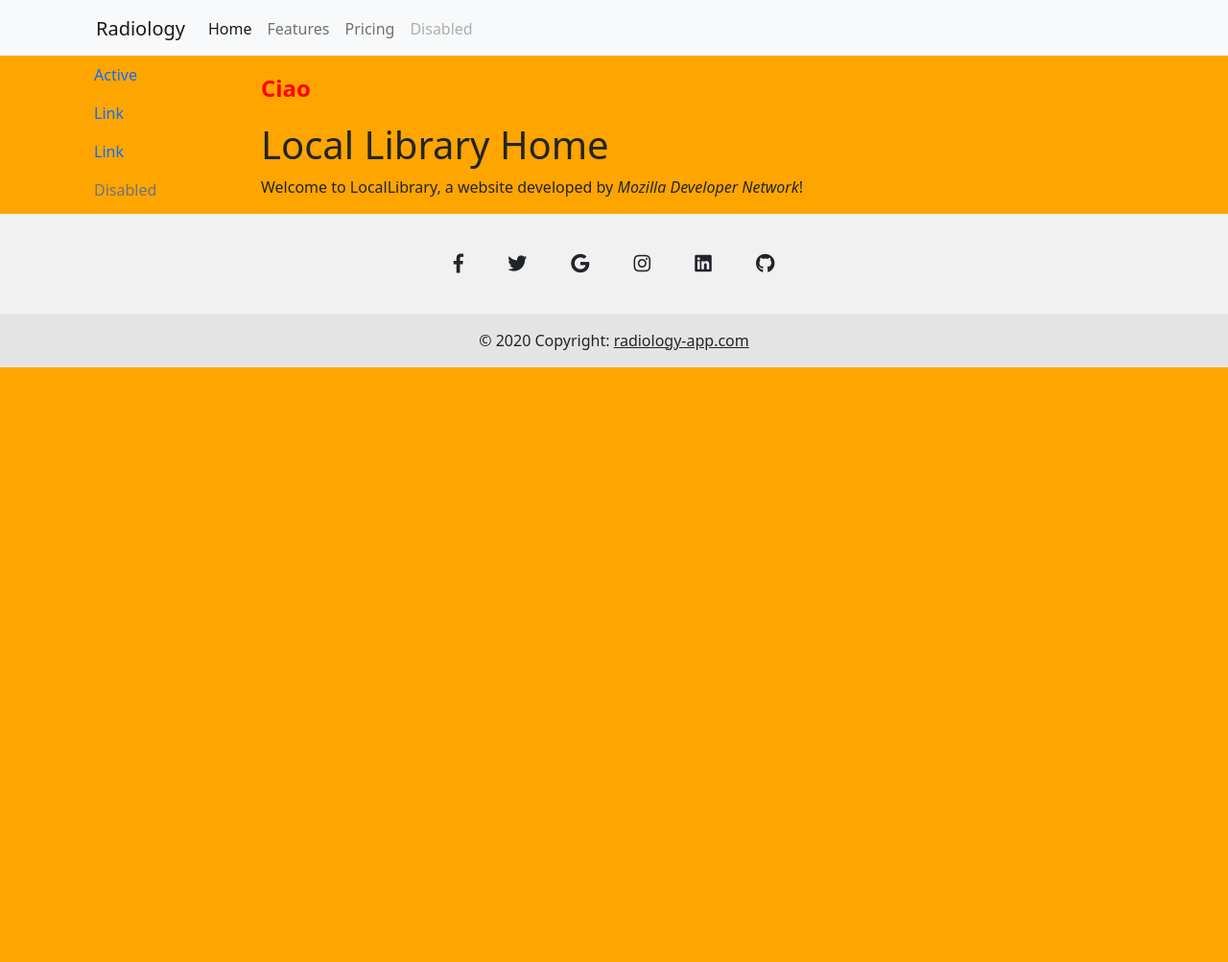
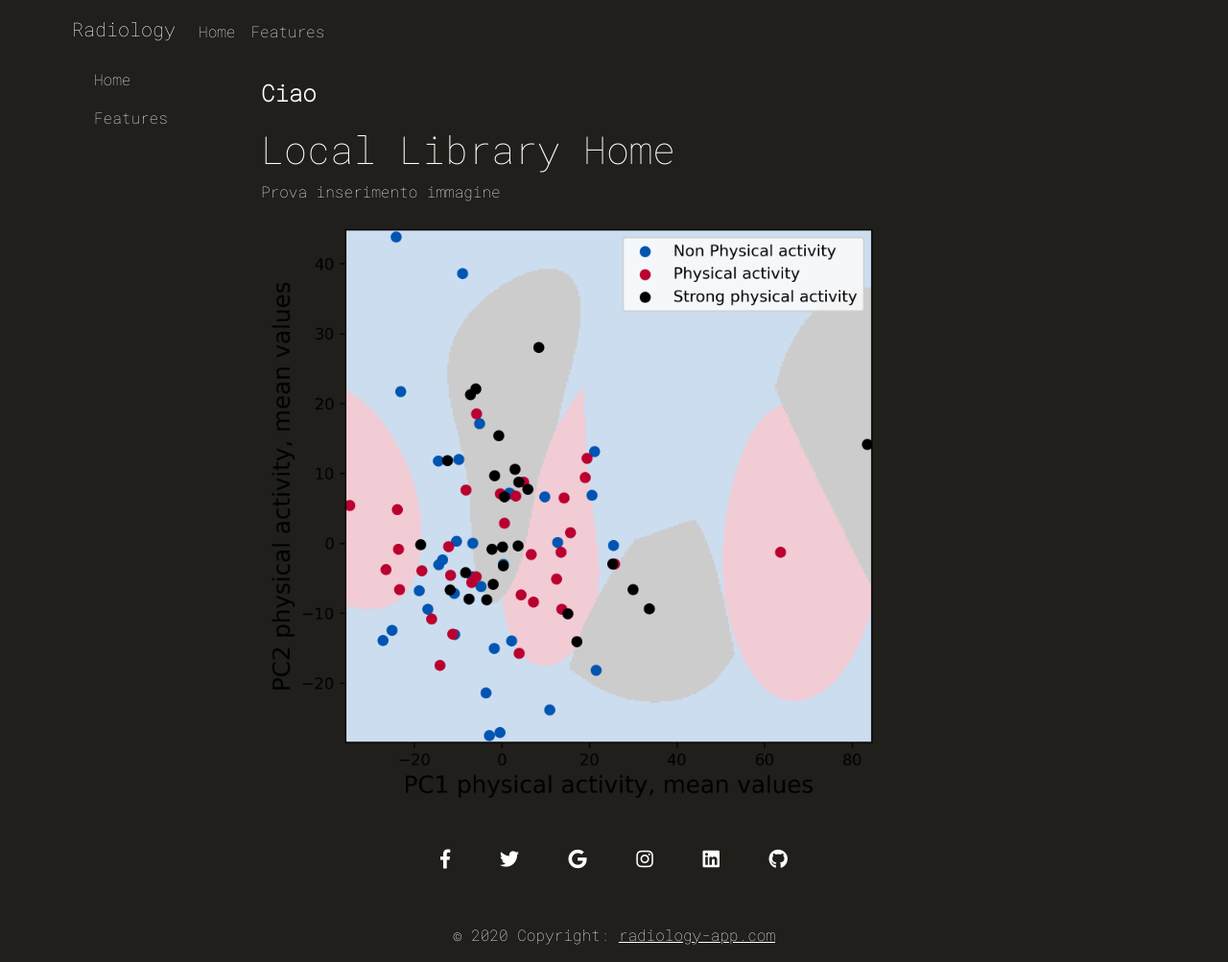
Before and after one commit to Chri1629/radiology_app, a Django app: page /tac/ in a window 1280 px wide. Shown: the whole page at 96% size. Before the commit the page ends 383 px from the top, so only its background shows below. Run offline with Django 3.2, Linux system fonts and the light colour scheme; some libraries are stand-ins or nearby versions.

Commit message:
aggiunge il layout un po' piu carino

```diff
--- a/radiology/radiology/urls.py
+++ b/radiology/radiology/urls.py
@@ -24,4 +24,5 @@ from django.views.generic import RedirectView
 urlpatterns = [
     path('admin/', admin.site.urls),
     path('tac/', include('tac.urls')),
+    path('', include('tac.urls')),
 ] + static(settings.STATIC_URL, document_root=settings.STATIC_ROOT)
--- a/radiology/tac/static/css/styles.css
+++ b/radiology/tac/static/css/styles.css
@@ -1,3 +1,16 @@
+*{
+  font-family:'Roboto Mono', monospace;
+}
+
+body{
+  height: 100%;
+  background-color: rgb(32, 31, 27);
+}
+
+h1 {
+  color: white;
+  }
+
 h2 {
   display: block;
   font-size: 1.5em;
@@ -6,16 +19,46 @@ h2 {
   margin-left: 0;
   margin-right: 0;
   font-weight: bold;
+  color: white;
+  }
+
+p{
+  color: white;
+  }
+
+.navbar{
+  padding-left: 75px;
+  padding-right: 10px;
+  padding-top: 10px;
   color: red;
   }
 
-.navbar{
-    padding-left: 100px;
-    padding-right: 100px;
-    padding-top: 10px;
-
+a.navbar-brand {
+    color: white !important;
+    padding-bottom: 10px;
 }
 
-body{
-    background-color: orange;
+.nav-item.nav-link{
+  color: white  !important;
 }
+
+.nav.nav-stacked{
+  background-color: rgb(32, 31, 27);
+  width: auto;
+  color: white;
+}
+
+
+img {
+  max-width: 70%;
+  height: auto;
+}
+
+.item {
+  width: 100px;
+  min-height: 100px;
+  max-height: auto;
+  float: left;
+  margin: 3px;
+  padding: 3px;
+}
--- a/radiology/tac/templates/base.html
+++ b/radiology/tac/templates/base.html
@@ -7,12 +7,14 @@
   {% block title %}<title>Radiology</title>{% endblock %}
   <link href="https://cdn.jsdelivr.net/npm/bootstrap@5.0.0-beta3/dist/css/bootstrap.min.css" rel="stylesheet" integrity="sha384-eOJMYsd53ii+scO/bJGFsiCZc+5NDVN2yr8+0RDqr0Ql0h+rP48ckxlpbzKgwra6" crossorigin="anonymous">
   <link rel="stylesheet" href="https://use.fontawesome.com/releases/v5.0.8/css/all.css" integrity="sha384-3AB7yXWz4OeoZcPbieVW64vVXEwADiYyAEhwilzWsLw+9FgqpyjjStpPnpBO8o8S" crossorigin="anonymous">
+  <link rel="preconnect" href="https://fonts.gstatic.com">
+  <link href="https://fonts.googleapis.com/css2?family=Roboto+Mono:wght@100&display=swap" rel="stylesheet">
   {% load static %}
   <link rel="stylesheet" href="{% static 'css/styles.css' %}">
 </head>
 
 
-<nav class="navbar navbar-expand-lg navbar-light bg-light">
+<nav class="navbar navbar-expand-lg navbar-dark">
     <a class="navbar-brand" href="#">Radiology</a>
     <button class="navbar-toggler" type="button" data-toggle="collapse" data-target="#navbarNavAltMarkup" aria-controls="navbarNavAltMarkup" aria-expanded="false" aria-label="Toggle navigation">
       <span class="navbar-toggler-icon"></span>
@@ -21,8 +23,6 @@
       <div class="navbar-nav">
         <a class="nav-item nav-link active" href="#">Home <span class="sr-only">(current)</span></a>
         <a class="nav-item nav-link" href="#">Features</a>
-        <a class="nav-item nav-link" href="#">Pricing</a>
-        <a class="nav-item nav-link disabled" href="#">Disabled</a>
       </div>
     </div>
 </nav>
@@ -30,16 +30,17 @@
 
 
 <body>
-    <div class="container">
+    <div class="container" id = "main-container">
         <div class="row">
             <div class="col">
-                <nav class="nav flex-column">
-                    <a class="nav-link active" href="#">Active</a>
-                    <a class="nav-link" href="#">Link</a>
-                    <a class="nav-link" href="#">Link</a>
-                    <a class="nav-link disabled" href="#">Disabled</a>
-                </nav>
-            </div>
+                <div class="col-xs-6 col-sm-4 col-md-3 sidebar-offcanvas">
+                    <ul data-spy="affix" data-offset-top="120" id="affix" class="nav nav-stacked">
+                      <a class="nav-item nav-link active" href="#">Home <span class="sr-only">(current)</span></a>
+                      <a class="nav-item nav-link" href="#">Features</a>
+                    </ul>
+                </div>
+
+              </div>
 
 
             <div class="col-10">
@@ -50,61 +51,61 @@
         </div>
     </div>
 
-    <footer class="text-center text-white" style="background-color: #f1f1f1;">
+    <footer class="text-center text-dark">
         <!-- Grid container -->
         <div class="container pt-4">
           <!-- Section: Social media -->
           <section class="mb-4">
             <!-- Facebook -->
             <a
-              class="btn btn-link btn-floating btn-lg text-dark m-1"
+              class="btn btn-link btn-floating btn-lg text-white m-1"
               href="#!"
               role="button"
-              data-mdb-ripple-color="dark"
+              data-mdb-ripple-color="white"
               ><i class="fab fa-facebook-f"></i
             ></a>
 
             <!-- Twitter -->
             <a
-              class="btn btn-link btn-floating btn-lg text-dark m-1"
+              class="btn btn-link btn-floating btn-lg text-white m-1"
               href="#!"
               role="button"
-              data-mdb-ripple-color="dark"
+              data-mdb-ripple-color="white"
               ><i class="fab fa-twitter"></i
             ></a>
 
             <!-- Google -->
             <a
-              class="btn btn-link btn-floating btn-lg text-dark m-1"
+              class="btn btn-link btn-floating btn-lg text-white m-1"
               href="#!"
               role="button"
-              data-mdb-ripple-color="dark"
+              data-mdb-ripple-color="white"
               ><i class="fab fa-google"></i
             ></a>
 
             <!-- Instagram -->
             <a
-              class="btn btn-link btn-floating btn-lg text-dark m-1"
+              class="btn btn-link btn-floating btn-lg text-white m-1"
               href="#!"
               role="button"
-              data-mdb-ripple-color="dark"
+              data-mdb-ripple-color="white"
               ><i class="fab fa-instagram"></i
             ></a>
 
             <!-- Linkedin -->
             <a
-              class="btn btn-link btn-floating btn-lg text-dark m-1"
+              class="btn btn-link btn-floating btn-lg text-white m-1"
               href="#!"
               role="button"
-              data-mdb-ripple-color="dark"
+              data-mdb-ripple-color="white"
               ><i class="fab fa-linkedin"></i
             ></a>
             <!-- Github -->
             <a
-              class="btn btn-link btn-floating btn-lg text-dark m-1"
+              class="btn btn-link btn-floating btn-lg text-white m-1"
               href="#!"
               role="button"
-              data-mdb-ripple-color="dark"
+              data-mdb-ripple-color="white"
               ><i class="fab fa-github"></i
             ></a>
           </section>
@@ -113,9 +114,9 @@
         <!-- Grid container -->
 
         <!-- Copyright -->
-        <div class="text-center text-dark p-3" style="background-color: rgba(173, 173, 173, 0.2);">
+        <div class="text-center text-white p-3" style="background-color: rgb(32, 31, 27);">
           © 2020 Copyright:
-          <a class="text-dark" href="https://mdbootstrap.com/">radiology-app.com</a>
+          <a class="text-white" href="https://mdbootstrap.com/">radiology-app.com</a>
         </div>
         <!-- Copyright -->
       </footer>
--- a/radiology/tac/templates/index.html
+++ b/radiology/tac/templates/index.html
@@ -1,6 +1,11 @@
 {% extends "base.html" %}
+{% load static %}
 
 {% block content %}
   <h1>Local Library Home</h1>
-  <p>Welcome to LocalLibrary, a website developed by <em>Mozilla Developer Network</em>!</p>
+  <p>Prova inserimento immagine</p>
+
+  <img src="{% static 'images/activity_strong.png'%}" alt="">
+
+
 {% endblock %}
```
Also changed, not shown: radiology/tac/static/images/activity_strong.png (added), 4 other files. Lines whose indentation alone changed are shown as unchanged.
